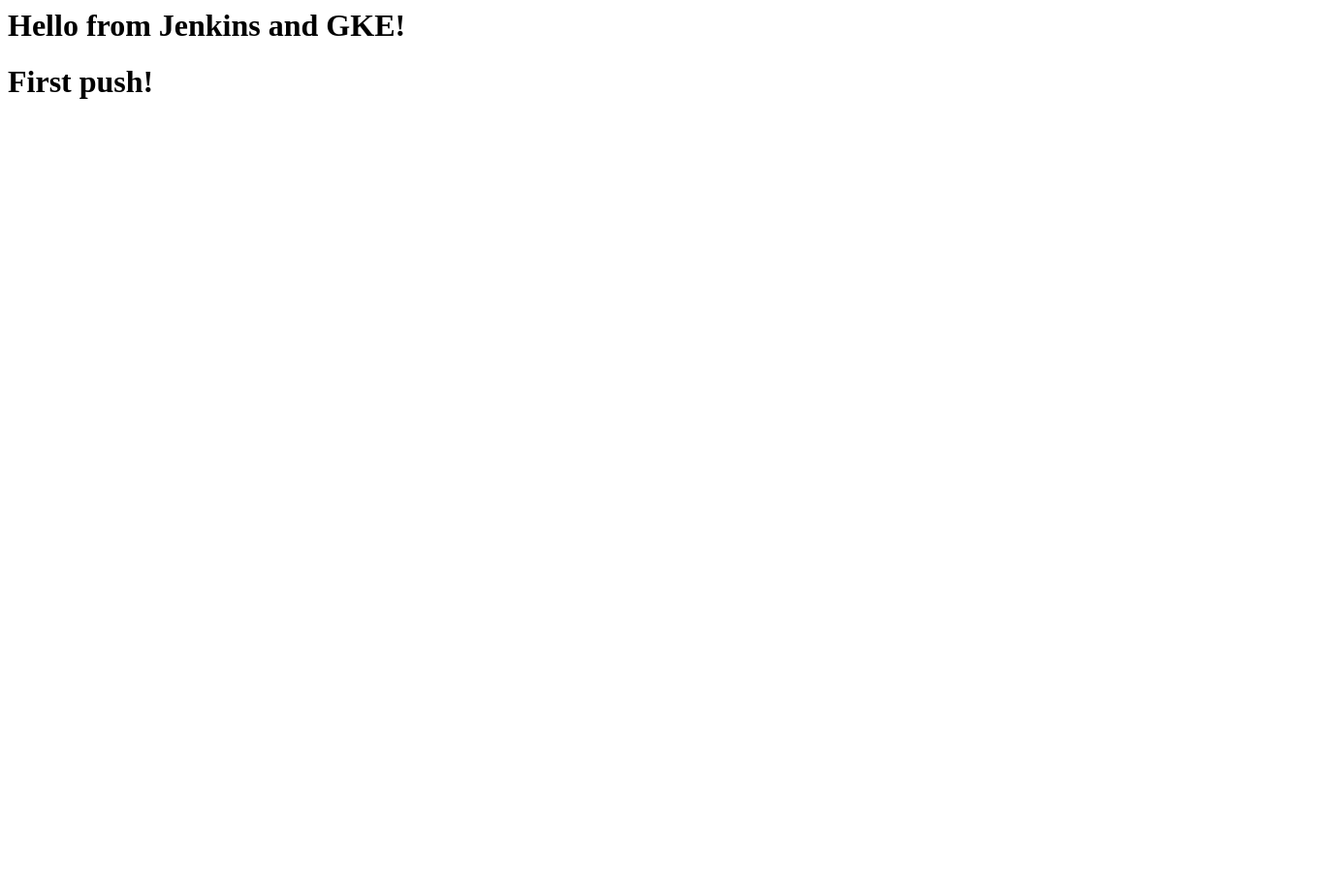
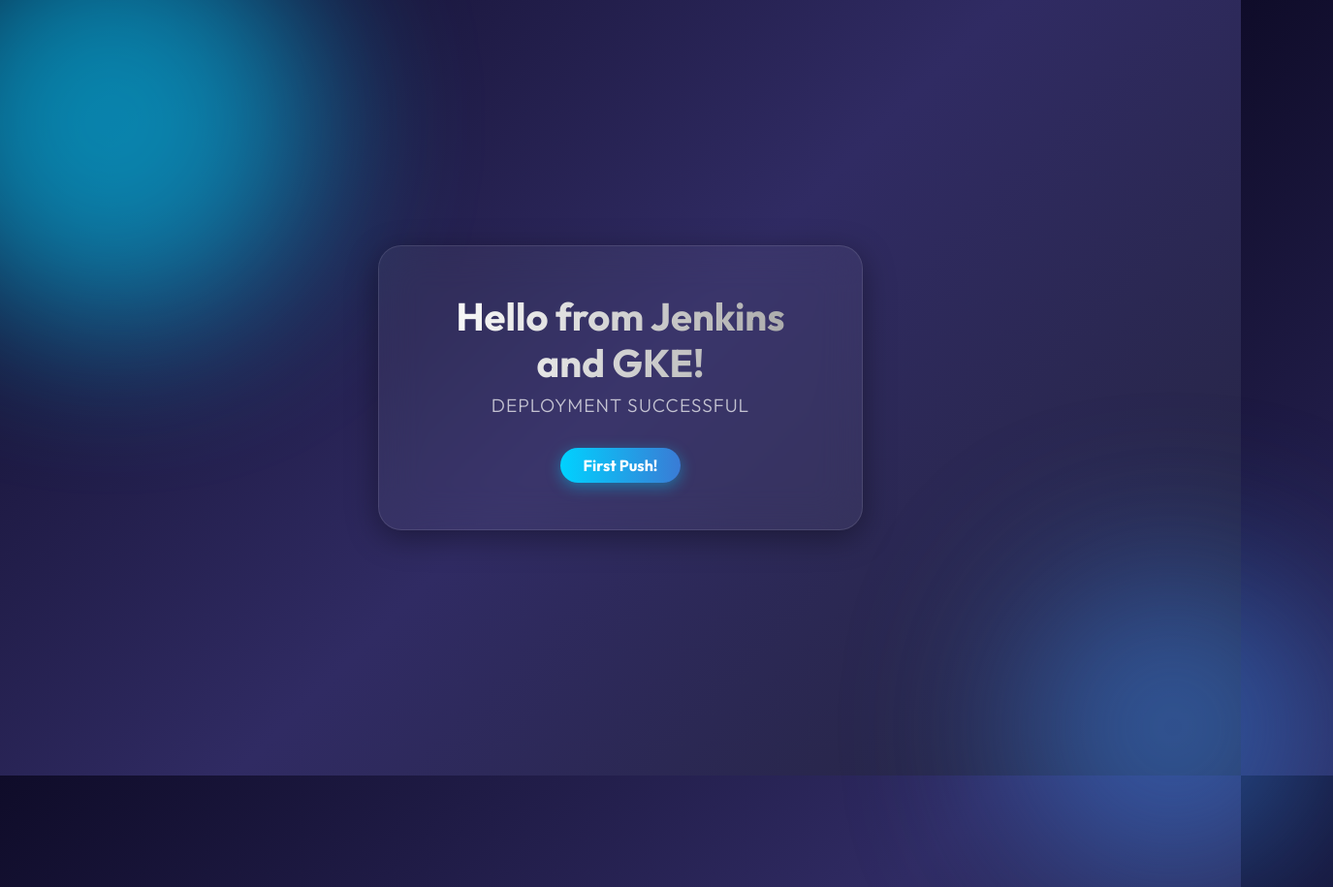
Before and after one commit to MireHaskim/my-app, a plain HTML site: page index.html in a window 1280 px wide. Shown: the whole page at 97% size, 1375 px wide, since content can reach past the window. Before the commit the page ends 800 px from the top, so only its background shows below. Drawn offline with Linux system fonts and the light colour scheme.

Commit message:
Added glassmorphism stype interface.

```diff
--- a/index.html
+++ b/index.html
@@ -1,2 +1,121 @@
-<h1>Hello from Jenkins and GKE!</h1>
-<h1>First push!</h1>
+<!DOCTYPE html>
+<html lang="en">
+<head>
+    <meta charset="UTF-8">
+    <meta name="viewport" content="width=device-width, initial-scale=1.0">
+    <title>GKE Deployment Masterclass</title>
+    <style>
+        @import url('https://fonts.googleapis.com/css2?family=Outfit:wght@300;700&display=swap');
+
+        :root {
+            --bg-color: #0f0c29;
+            --accent-1: #302b63;
+            --accent-2: #24243e;
+            --glass: rgba(255, 255, 255, 0.05);
+            --border: rgba(255, 255, 255, 0.1);
+            --text: #ffffff;
+            --primary: #00d2ff;
+            --secondary: #3a7bd5;
+        }
+
+        * {
+            box-sizing: border-box;
+            margin: 0;
+            padding: 0;
+        }
+
+        body {
+            font-family: 'Outfit', sans-serif;
+            background: linear-gradient(135deg, var(--bg-color), var(--accent-1), var(--accent-2));
+            height: 100vh;
+            display: flex;
+            justify-content: center;
+            align-items: center;
+            overflow: hidden;
+            color: var(--text);
+        }
+
+        /* Animated Background Orbs */
+        .orb {
+            position: absolute;
+            border-radius: 50%;
+            filter: blur(80px);
+            opacity: 0.6;
+            animation: float 10s infinite ease-in-out alternate;
+            z-index: 0;
+        }
+        .orb-1 { width: 400px; height: 400px; background: var(--primary); top: -100px; left: -100px; }
+        .orb-2 { width: 300px; height: 300px; background: var(--secondary); bottom: -50px; right: -50px; animation-delay: -5s; }
+
+        @keyframes float {
+            0% { transform: translate(0, 0) scale(1); }
+            100% { transform: translate(30px, 50px) scale(1.1); }
+        }
+
+        /* Glass Card */
+        .card {
+            position: relative;
+            z-index: 1;
+            width: 90%;
+            max-width: 500px;
+            background: var(--glass);
+            backdrop-filter: blur(20px);
+            -webkit-backdrop-filter: blur(20px);
+            border: 1px solid var(--border);
+            border-radius: 24px;
+            padding: 3rem;
+            text-align: center;
+            box-shadow: 0 8px 32px 0 rgba(0, 0, 0, 0.37);
+            transform-style: preserve-3d;
+            transition: transform 0.3s ease;
+        }
+
+        .card:hover {
+            transform: translateY(-5px);
+        }
+
+        h1 {
+            font-size: 2.5rem;
+            margin-bottom: 0.5rem;
+            line-height: 1.2;
+            background: linear-gradient(to right, #fff, #a5a5a5);
+            -webkit-background-clip: text;
+            -webkit-text-fill-color: transparent;
+        }
+
+        h2 {
+            font-size: 1.2rem;
+            font-weight: 300;
+            color: rgba(255, 255, 255, 0.7);
+            margin-bottom: 2rem;
+            letter-spacing: 1px;
+            text-transform: uppercase;
+        }
+
+        .status-pill {
+            display: inline-block;
+            padding: 0.5rem 1.5rem;
+            background: linear-gradient(90deg, var(--primary), var(--secondary));
+            border-radius: 50px;
+            font-weight: 700;
+            box-shadow: 0 4px 15px rgba(0, 210, 255, 0.4);
+            transition: all 0.3s ease;
+            cursor: pointer;
+        }
+
+        .status-pill:hover {
+            transform: scale(1.05);
+            box-shadow: 0 6px 20px rgba(0, 210, 255, 0.6);
+        }
+    </style>
+</head>
+<body>
+    <div class="orb orb-1"></div>
+    <div class="orb orb-2"></div>
+    <div class="card">
+        <h1>Hello from Jenkins and GKE!</h1>
+        <h2>Deployment Successful</h2>
+        <div class="status-pill">First Push!</div>
+    </div>
+</body>
+</html>
```
